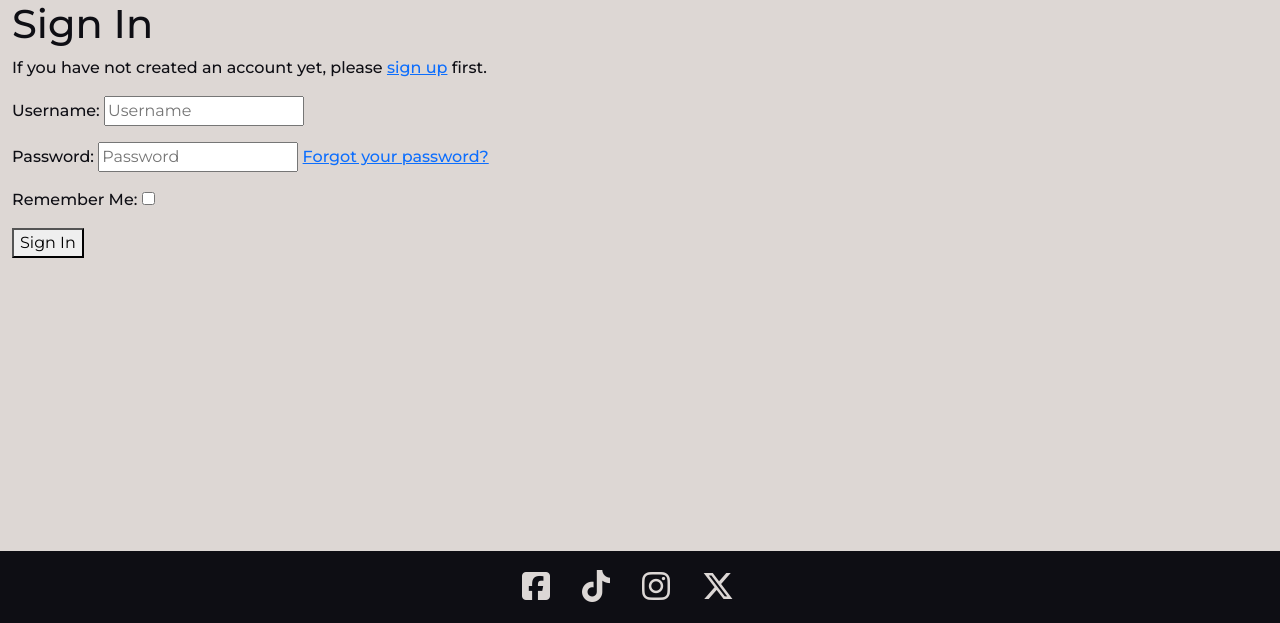
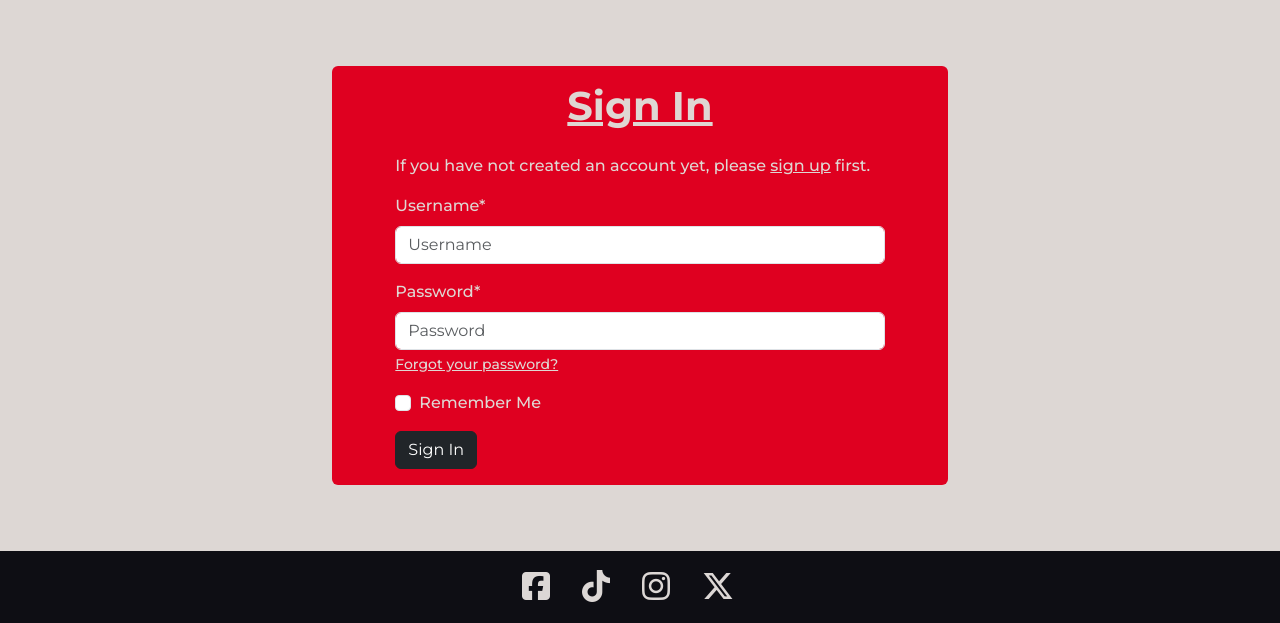
Before and after one commit to stephenbeese/snooker-hall-booking-system-2, a Django app: page /accounts/login/ in a window 1280 px wide. Shown: the part 177-800 px from the top of the page. Run offline with Django 5.2, Linux system fonts and the light colour scheme; data comes from the database, SQL or seed files in the repository; both versions use the stored data as it was after the commit; some libraries are stand-ins or nearby versions.

Commit message:
Style sign in page

```diff
--- a/snookerhall/tables/templates/tables/add_table_type.html
+++ b/snookerhall/tables/templates/tables/add_table_type.html
@@ -38,7 +38,7 @@
       {% csrf_token %}
 
       {% for field in form %}
-      {{ field | as_crispy_field }}
+        {{ field | as_crispy_field }}
       {% endfor %}
       <button class="btn btn-dark" type="submit">Save</button>
     </form>
--- a/snookerhall/templates/allauth/account/login.html
+++ b/snookerhall/templates/allauth/account/login.html
@@ -1,20 +1,52 @@
 {% extends "account/base_entrance.html" %}
 {% load i18n %}
 {% load allauth account %}
+{% load crispy_forms_tags %}
 
-{% block head_title %}
+
+
+{% block title %}
     {% trans "Sign In" %}
-{% endblock head_title %}
+{% endblock title %}
+
+{% block style_tag %}
+<style>
+    form a {
+        color: {{ club_details.secondary_text_colour }} !important;
+    }
+
+    form a:hover {
+        font-weight: bold;
+    }
+
+    .link-hover:hover {
+        font-weight: bold;
+    }
+</style>
+{% endblock %}
+
 
 {% block content %}
-    <h1>{% trans "Sign In" %}</h1>
-    <p>
-        If you have not created an account yet, please <a href="{% url 'account_signup' %}">sign up</a> first.
-    </p>
-    <form method="post" action="{% url 'account_login' %}" class="entrance login">
-        {% csrf_token %}
-        {{ form.as_p }}
-        {{ redirect_field }}
-        <button type="submit" class="prominent login">{% trans "Sign In" %}</button>
-    </form>
+<div class="container-fluid primary-colour primary-text-colour d-flex flex-column justify-content-center align-items-center h-100">
+    <div class="row w-50 mx-auto secondary-colour secondary-text-colour rounded justify-content-center">
+        <div class="col-10 text-center">
+            <h1 class="fw-bold text-decoration-underline p-3">{% trans "Sign In" %}</h1>
+        </div>
+        <div class="col-10">
+            <p>
+                If you have not created an account yet, please <a class="secondary-text-colour link-hover" href="{% url 'account_signup' %}">sign up</a> first.
+            </p>
+        </div>
+        <div class="col-10">
+            <form method="post" action="{% url 'account_login' %}" class="entrance login secondary-text-colour mx-auto">
+                {% csrf_token %}
+                {% for field in form %}
+                    {{ field | as_crispy_field }}
+                {% endfor %}
+                {{ redirect_field }}
+                <button class="btn btn-dark mb-3" type="submit" class="prominent login">{% trans "Sign In" %}</button>
+            </form>
+        </div>
+    </div>
+</div>
 {% endblock content %}
--- a/snookerhall/templates/base.html
+++ b/snookerhall/templates/base.html
@@ -31,15 +31,18 @@
     <title>{{ club_details.club_name }} | {% block title %} {% endblock %}</title>
   </head>
   <body class="d-flex flex-column h-100">
+    {% block style_tag %}{% endblock %}
+
     {% include 'includes/dynamic_styles.html'%}
 
     {% include 'includes/header.html' %}
 
     {% include 'includes/messages.html' %}
 
-    <!-- <main class="flex-shrink-0"> -->
     <main class="flex-grow-1 d-flex flex-column">
-      <div class="container-fluid primary-colour primary-text-colour flex-grow-1">{% block content %} {% endblock %}</div>
+      <div class="container-fluid primary-colour primary-text-colour flex-grow-1">
+        {% block content %}{% endblock %}
+      </div>
     </main>
 
     {% include 'includes/footer.html' %}
```
Also changed, not shown: snookerhall/db.sqlite3.
